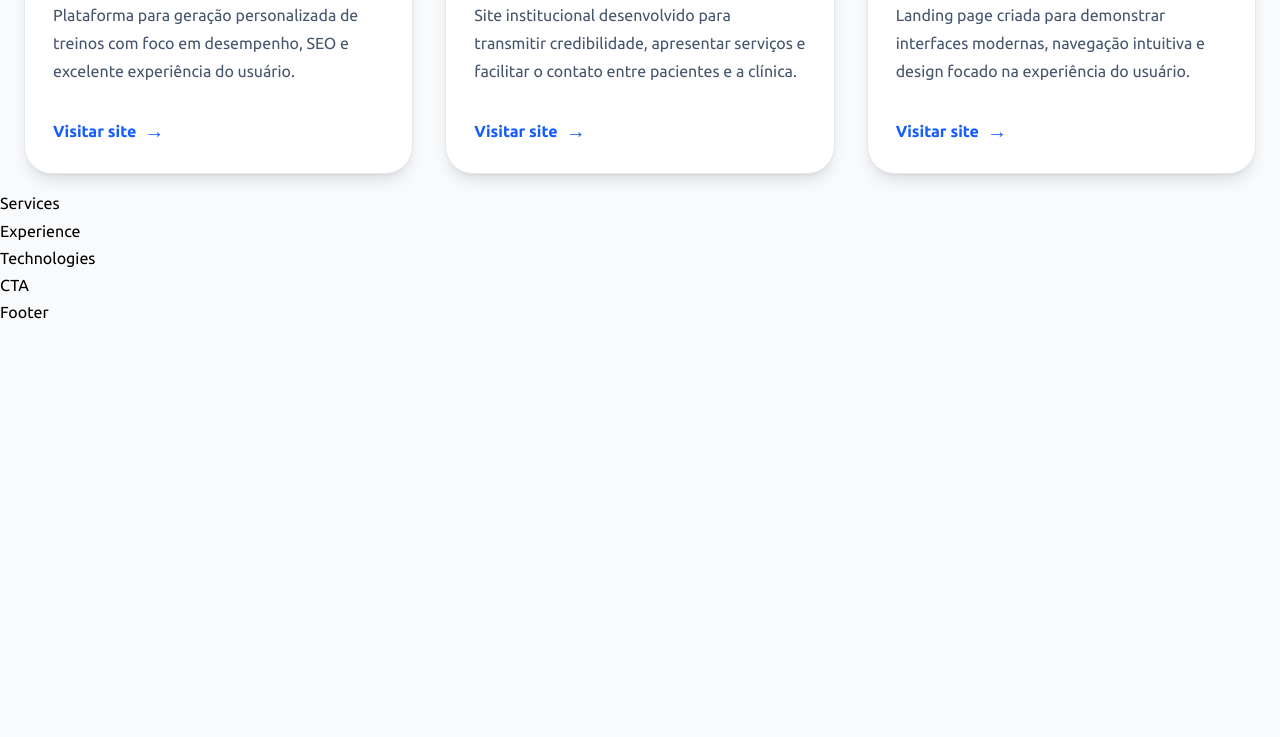
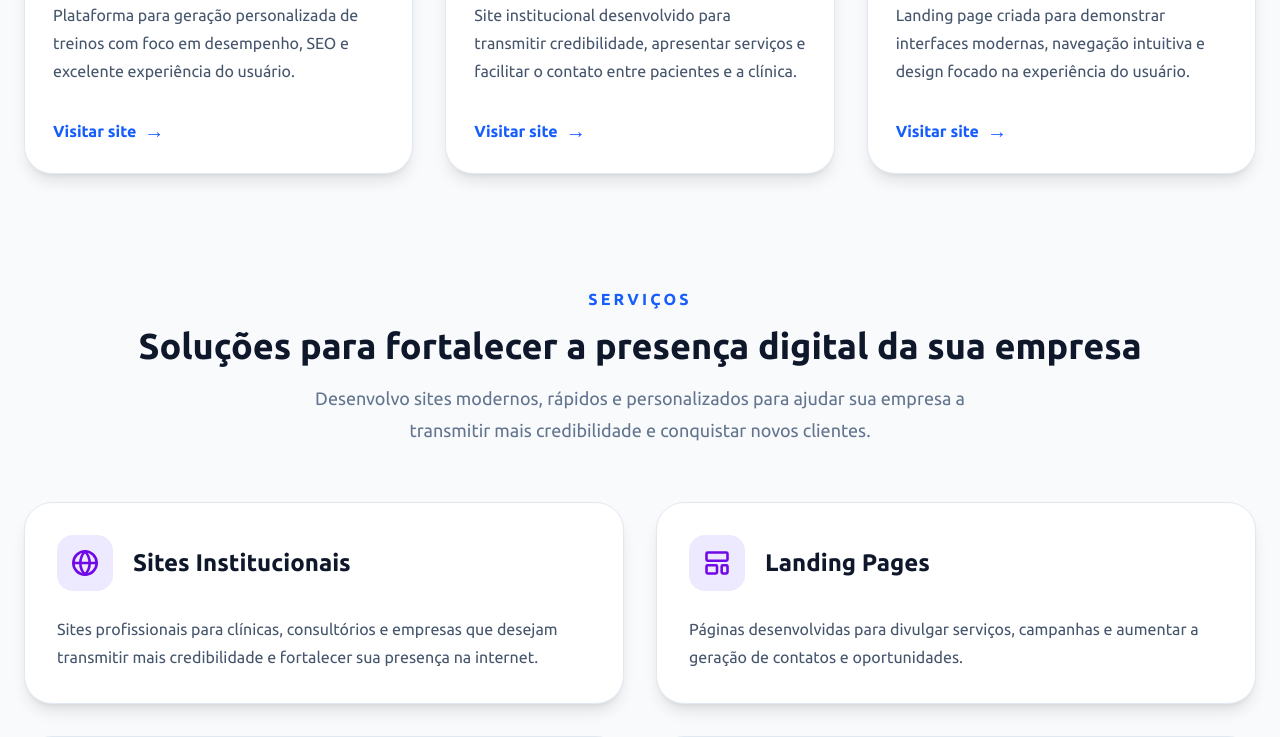
Before and after one commit to RobertoBMJunior/portfolio-profissional, a Next.js app: page / in a window 1280 px wide. Shown: the part 2000-2737 px from the top of the page. Before the commit the page ends 2326 px from the top, so only its background shows below. Built offline with nearby package versions, Linux system fonts and the light colour scheme.

Commit message:
feat: criar seção Services

```diff
--- a/package.json
+++ b/package.json
@@ -9,6 +9,7 @@
     "lint": "eslint"
   },
   "dependencies": {
+    "lucide-react": "^1.24.0",
     "next": "16.2.10",
     "react": "19.2.4",
     "react-dom": "19.2.4"
--- a/src/components/Projects.tsx
+++ b/src/components/Projects.tsx
@@ -41,7 +41,7 @@ export function Projects() {
 
         <p className="mx-auto mt-4 max-w-2xl text-lg leading-8 text-slate-500">
           Alguns dos projetos desenvolvidos recentemente para demonstrar a
-          qualidade, organization e atenção aos detalhes presentes in cada
+          qualidade, organização e atenção aos detalhes presentes em cada
           trabalho.
         </p>
       </div>
--- a/src/components/Services.tsx
+++ b/src/components/Services.tsx
@@ -1,3 +1,106 @@
+import { Globe, LayoutTemplate, Search, Wrench } from 'lucide-react'
+
 export function Services() {
-  return <section>Services</section>
+  const services = [
+    {
+      icon: Globe,
+      title: 'Sites Institucionais',
+      description:
+        'Sites profissionais para clínicas, consultórios e empresas que desejam transmitir mais credibilidade e fortalecer sua presença na internet.',
+    },
+    {
+      icon: LayoutTemplate,
+      title: 'Landing Pages',
+      description:
+        'Páginas desenvolvidas para divulgar serviços, campanhas e aumentar a geração de contatos e oportunidades.',
+    },
+    {
+      icon: Search,
+      title: 'SEO e Performance',
+      description:
+        'Sites rápidos e preparados para mecanismos de busca, proporcionando uma melhor experiência aos visitantes.',
+    },
+    {
+      icon: Wrench,
+      title: 'Manutenção',
+      description:
+        'Atualizações, melhorias e suporte para manter seu site seguro, moderno e sempre funcionando corretamente.',
+    },
+  ]
+
+  return (
+    <section id="services" className="mx-auto max-w-7xl px-6 py-24">
+      <div className="mb-14 text-center">
+        <span className="font-semibold uppercase tracking-[0.2em] text-blue-600">
+          Serviços
+        </span>
+
+        <h2 className="mt-3 text-3xl font-bold text-slate-900 lg:text-4xl">
+          Soluções para fortalecer a presença digital da sua empresa
+        </h2>
+
+        <p className="mx-auto mt-4 max-w-2xl text-lg leading-8 text-slate-500">
+          Desenvolvo sites modernos, rápidos e personalizados para ajudar sua
+          empresa a transmitir mais credibilidade e conquistar novos clientes.
+        </p>
+      </div>
+
+      <div className="grid gap-8 md:grid-cols-2">
+        {services.map((service) => {
+          const Icon = service.icon
+
+          return (
+            <article
+              key={service.title}
+              className="
+                group
+                rounded-[28px]
+                border
+                border-slate-200
+                bg-white
+                p-8
+                shadow-lg
+                transition-all
+                duration-300
+                hover:border-blue-300
+                hover:shadow-2xl
+              "
+            >
+              <div className="mb-6 flex items-center gap-5">
+                <div
+                  className="
+                    flex
+                    h-14
+                    w-14
+                    shrink-0
+                    items-center
+                    justify-center
+                    rounded-2xl
+
+                    bg-violet-100
+                    text-violet-700
+
+                    transition-all
+                    duration-300
+
+                    group-hover:scale-110
+                    group-hover:bg-violet-700
+                    group-hover:text-white
+                  "
+                >
+                  <Icon size={28} strokeWidth={2.2} />
+                </div>
+
+                <h3 className="text-2xl font-bold leading-tight text-slate-900">
+                  {service.title}
+                </h3>
+              </div>
+
+              <p className="leading-7 text-slate-600">{service.description}</p>
+            </article>
+          )
+        })}
+      </div>
+    </section>
+  )
 }
```
Also changed, not shown: 1 other file (tests, documents, lock files or other folders).
